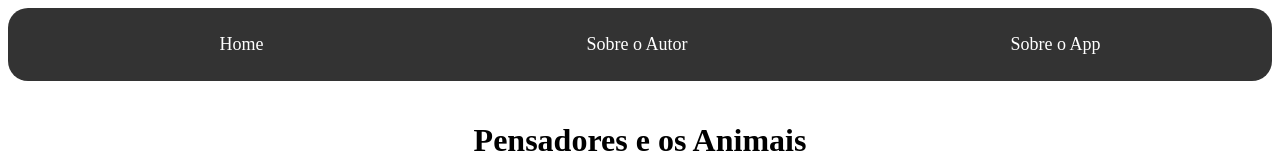
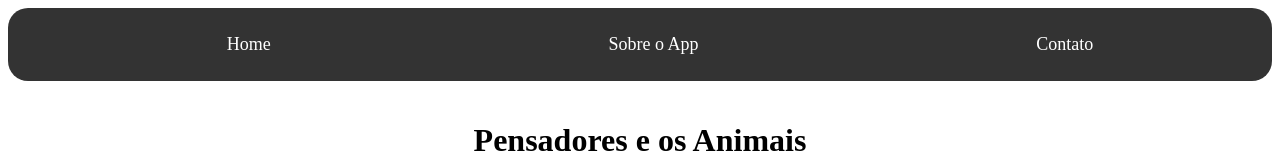
Before and after one commit to Amicuchi/OsPensadores, a React (Vite) app: page / in a window 1280 px wide. Shown: the top 160 px of the page. Built offline with nearby package versions, Linux system fonts and the light colour scheme.

Commit message:
Navbar: Alteração de rotas

```diff
--- a/src/components/Navbar.jsx
+++ b/src/components/Navbar.jsx
@@ -5,8 +5,8 @@ function Navbar() {
     <nav className="navbar">
       <ul className="nav-links">
         <li><Link to="/">Home</Link></li>
-        <li><Link to="/sobre-autor">Sobre o Autor</Link></li>
         <li><Link to="/sobre-app">Sobre o App</Link></li>
+        <li><Link to="/contato">Contato</Link></li>
       </ul>
     </nav>
   );
```
